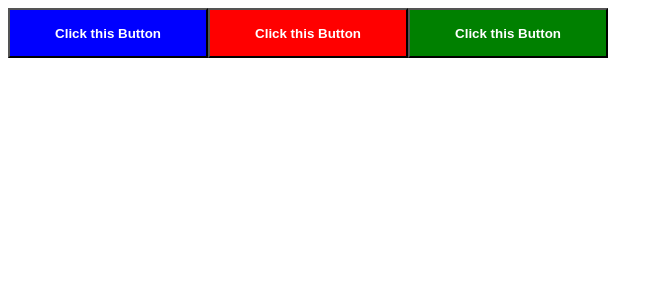
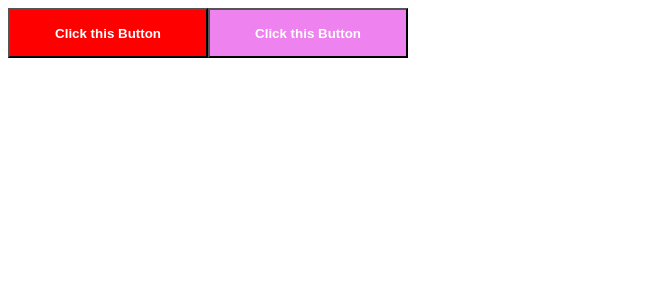
Before and after one commit to mendelssohnbach/styled-component-demo, a React (Create React App) app: page / in a window 1280 px wide. Shown: the top 300 px of the page, without its empty margins (0-663 px from the left). Built offline with nearby package versions, Linux system fonts and the light colour scheme.

Commit message:
Buttonの背景色をpropsで渡す

```diff
--- a/src/App.js
+++ b/src/App.js
@@ -1,11 +1,10 @@
-import { BlueButton, RedButton, GreenButton } from './Components/Button.style';
+import { Button } from './Components/Button.style';
 
 function App() {
   return (
     <div className="App">
-      <BlueButton>Click this Button</BlueButton>
-      <RedButton>Click this Button</RedButton>
-      <GreenButton>Click this Button</GreenButton>
+      <Button backgroundColor="red">Click this Button</Button>
+      <Button backgroundColor="violet">Click this Button</Button>
     </div>
   );
 }
--- a/src/Components/Button.style.jsx
+++ b/src/Components/Button.style.jsx
@@ -1,25 +1,9 @@
 import styled from 'styled-components';
 
-export const BlueButton = styled.button`
+export const Button = styled.button`
   width: 200px;
   height: 50px;
-  background-color: blue;
+  background-color: ${(props) => props.backgroundColor};
   color: white;
   font-weight: bold;
 `;
-
-export const RedButton = styled.button`
-  width: 200px;
-  height: 50px;
-  background-color: red;
-  color: white;
-  font-weight: bold;
-`;
-
-export const GreenButton = styled.button`
-  width: 200px;
-  height: 50px;
-  background-color: green;
-  color: white;
-  font-weight: bold;
-`;
```
